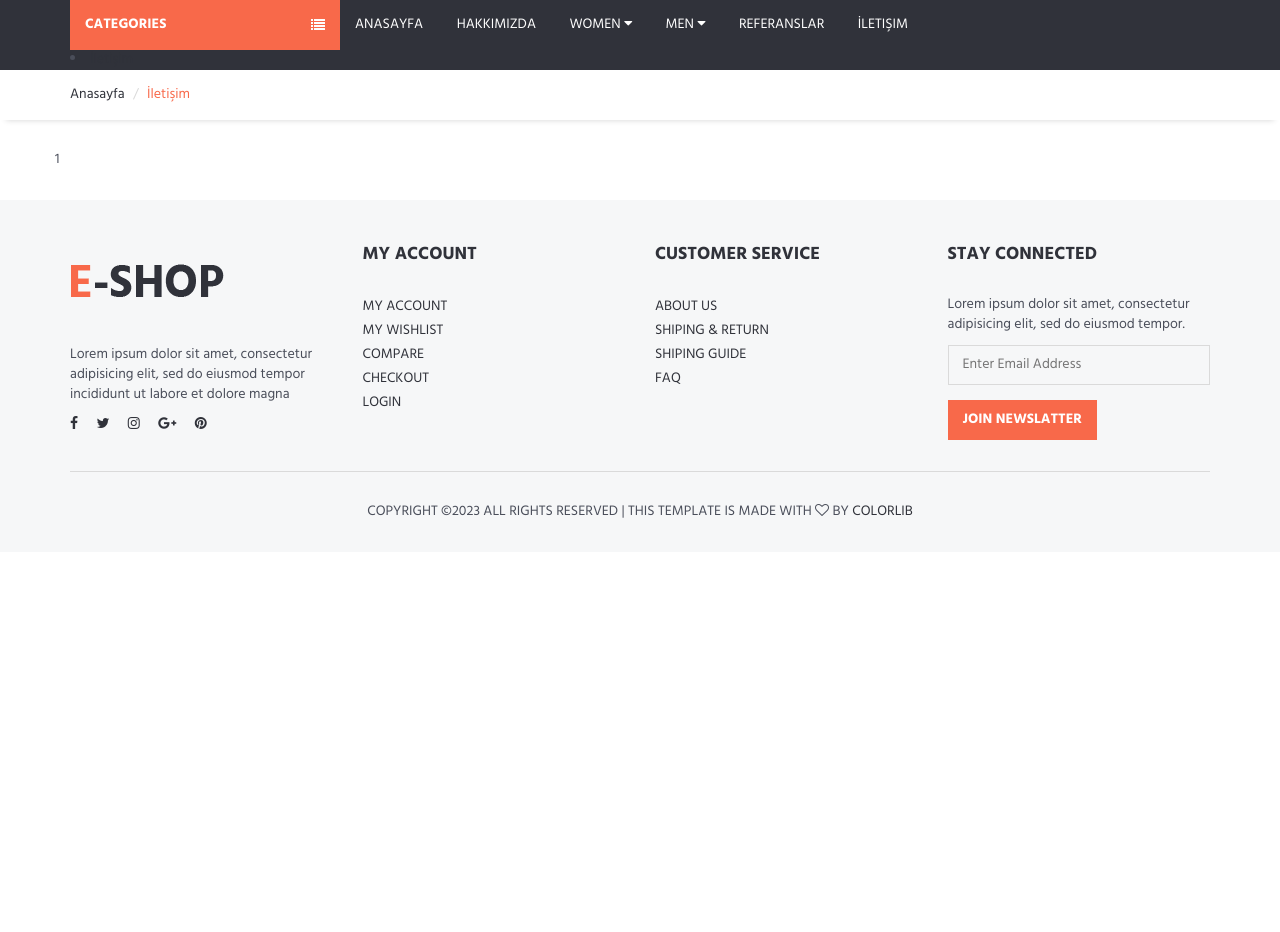
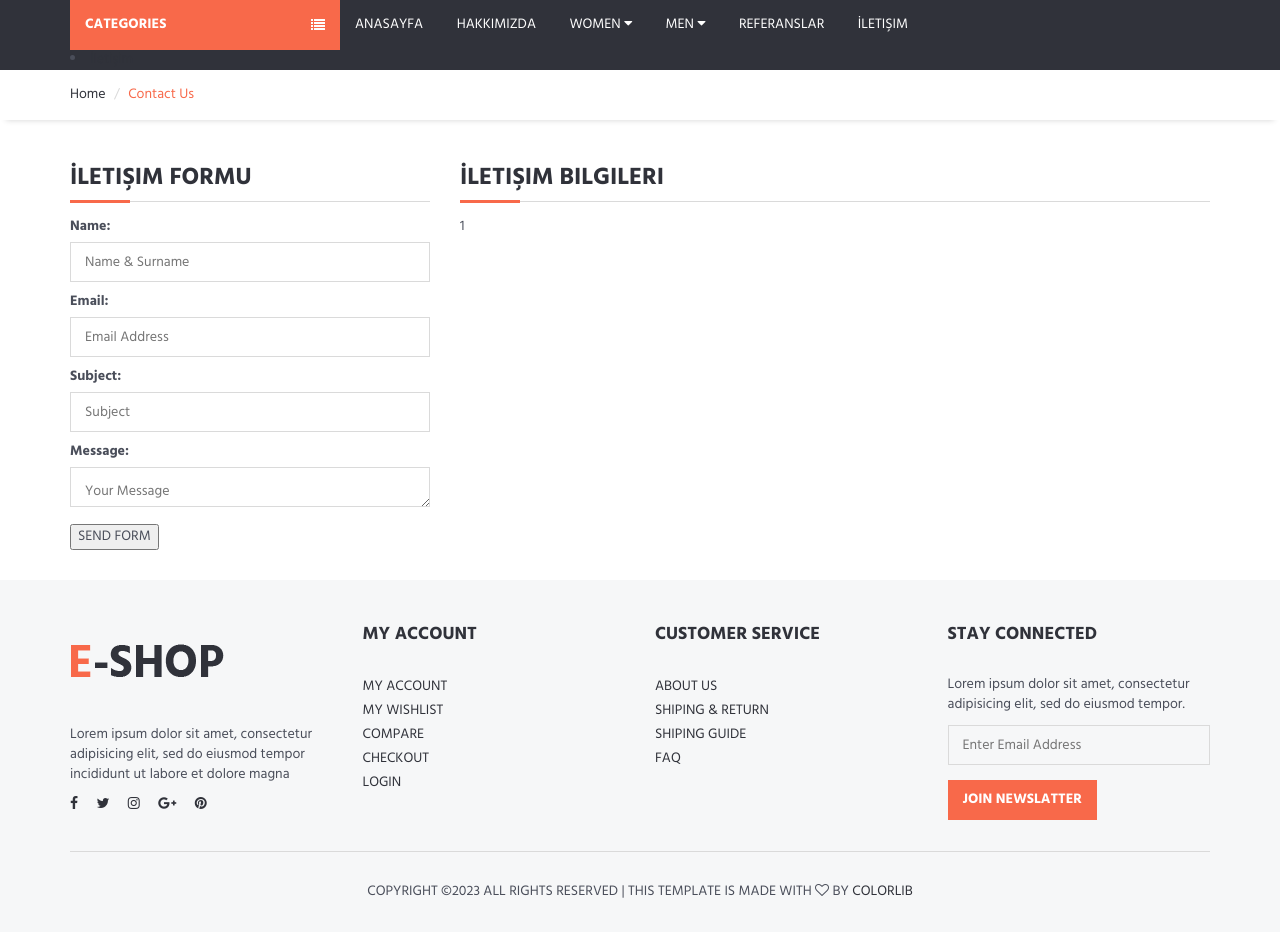
Before and after one commit to seckingurlek/ETicaretSitesi, a Django app: template home/templates/iletisim.html in a window 1280 px wide. Shown: the part 131-1063 px from the top of the page. Before the commit the page ends 649 px from the top, so only its background shows below. Run offline with Django 4.2, Linux system fonts and the light colour scheme; the template is opened without the code that fills it: values that come from a table or form of the project are taken from there, others are empty; data comes from the database, SQL or seed files in the repository; both versions use the stored data as it was after the commit; some libraries are stand-ins or nearby versions.

Commit message:
bize ulasın referanslar hakkımızda kısmı eklendi

```diff
--- a/eticaret/urls.py
+++ b/eticaret/urls.py
@@ -19,7 +19,7 @@ from django.conf.urls.static import static
 from django.contrib import admin
 from django.urls import path, include
 
-from eticaret.home import views
+from home import views
 
 urlpatterns = [
     path('', include('home.urls')),
--- a/home/models.py
+++ b/home/models.py
@@ -1,5 +1,6 @@
 from ckeditor_uploader.fields import RichTextUploadingField
 from django.db import models
+from django.forms import ModelForm, TextInput, Textarea
 
 # Create your models here.
 
@@ -31,3 +32,36 @@ class Setting(models.Model):
     status = models.CharField(max_length=10, choices=STATUS)
     def __str__(self):
         return self.title
+
+
+
+class ContactFormMessage(models.Model):
+    STATUS = (
+        ('New', 'New'),
+        ('Read', 'Read'),
+        ('Closed', 'Closed')
+    )
+
+    name = models.CharField(blank=True,max_length=20)
+    email = models.CharField(blank=True,max_length=50)
+    subject = models.CharField(blank=True,max_length=20)
+    message = models.CharField(blank=True,max_length=255)
+    status = models.CharField(max_length=10,choices=STATUS,default='New')
+    ip = models.CharField(blank=True,max_length=20)
+    note = models.CharField(blank=True,max_length=100)
+    create_at = models.DateTimeField(auto_now_add=True)
+    update_at = models.DateTimeField(auto_now=True)
+
+    def __str__(self):
+        return self.name
+
+class ContactForm(ModelForm):
+    class Meta:
+        model = ContactFormMessage
+        fields = ['name', 'email', 'subject','message']
+        widgets = {
+            'name'   : TextInput(attrs={'class': 'input','placeholder':'Name & Surname'}),
+            'subject' : TextInput(attrs={'class': 'input','placeholder':'Subject'}),
+            'email'   : TextInput(attrs={'class': 'input','placeholder':'Email Address'}),
+            'message' : Textarea(attrs={'class': 'input','placeholder':'Your Message','rows':'5'}),
+        }
--- a/home/templates/iletisim.html
+++ b/home/templates/iletisim.html
@@ -12,8 +12,8 @@
     <div id="breadcrumb">
         <div class="container">
             <ul class="breadcrumb">
-				<li><a href="/">Anasayfa</a></li>
-				<li class="active">İletişim</li>
+                <li><a href="/">Home</a></li>
+                <li class="active">Contact Us</li>
             </ul>
         </div>
     </div>
@@ -25,7 +25,44 @@
         <div class="container">
             <!-- row -->
             <div class="row">
+
+                <div class="col-md-4">
+
+                    <div class="billing-details">
+
+                        <div class="section-title">
+                            <h3 class="title">İletişim Formu</h3>
+
+                            {% if messages %}
+                                {% for message in messages %}
+                                    <div class="alert alert-{{message.tags}}" role="alert">
+                                        {{ message }}
+                                    </div>
+                                {% endfor %}
+                            {% endif %}
+
+                        </div>
+                        <form action=""  method="post">
+                            {% csrf_token %}
+                            {{ form.as_p }}
+                            <input type="submit" value="SEND FORM">
+                        </form>
+                    </div>
+
+                </div>
+
+                <div class="col-md-8">
+                    <div class="section-title">
+                            <h3 class="title">İletişim Bilgileri</h3>
+                        </div>
+                        <div >
                             {{ setting.contact|safe }}
+                        </div>
+
+                    </div>
+                </div>
+
+
             </div>
             <!-- /row -->
         </div>
--- a/product/admin.py
+++ b/product/admin.py
@@ -1,5 +1,5 @@
 from django.contrib import admin
-from .models import Category, Product, Images
+from  product.models import Category, Product, Images
 
 class ProductImageInLine(admin.TabularInline):
     model = Images
@@ -27,4 +27,4 @@ class ImagesAdmin(admin.ModelAdmin):
 
 admin.site.register(Category,CategoryAdmin)
 admin.site.register(Product,ProductAdmin)
-admin.site.register(Images, ImagesAdmin)
+admin.site.register(Images)
```
Also changed, not shown: home/admin.py (+7 -3 lines), home/views.py (+20 -6 lines), product/models.py (+4 -6 lines), db.sqlite3, home/migrations/0004_alter_setting_aboutus_alter_setting_contact_and_more.py (added). Lines whose indentation alone changed are shown as unchanged.
